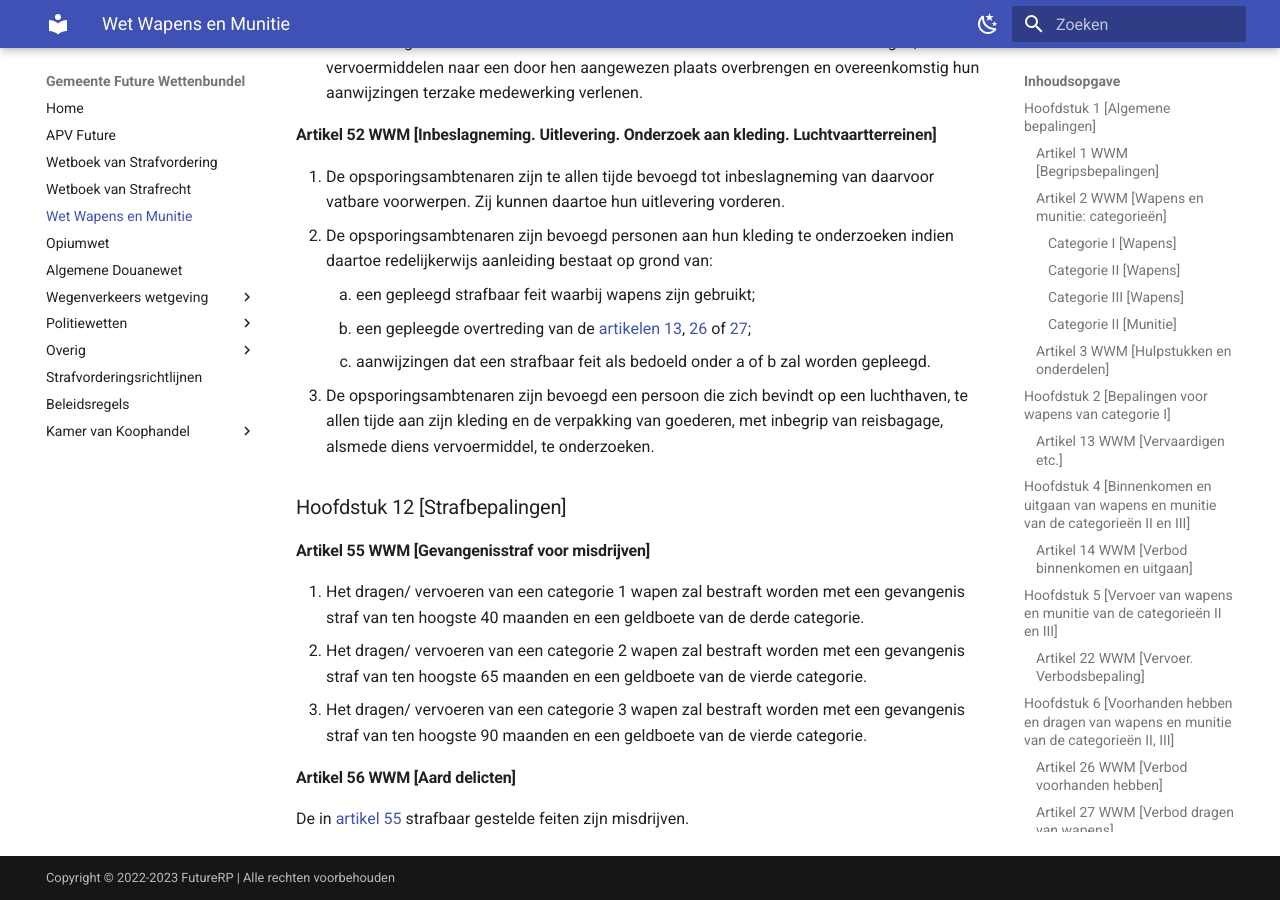
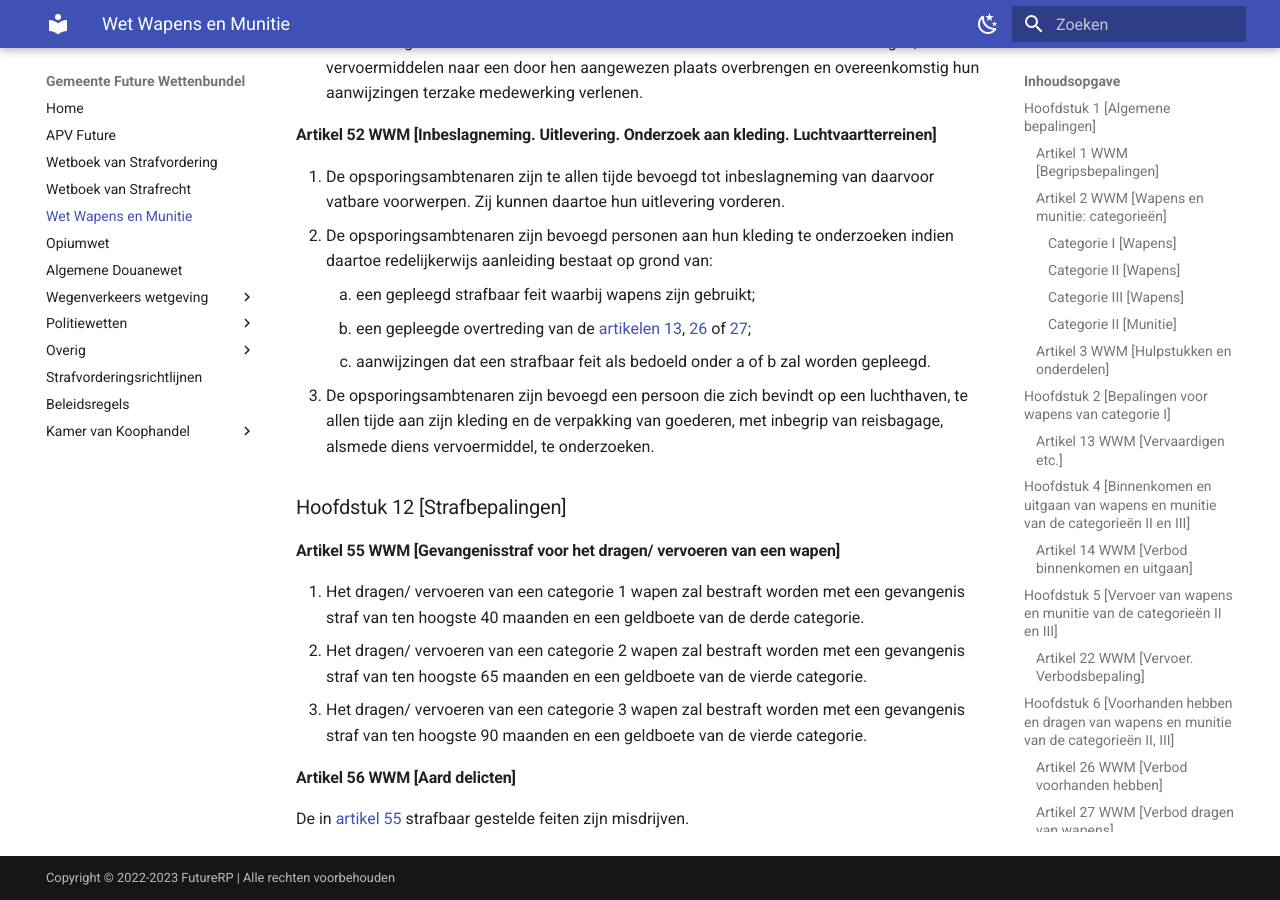
Before and after one commit to EnriqueFernandez20/FutureRP-Wettenbundel, an MkDocs documentation site: the page built from docs/wet-wapens-en-munitie.md, in a window 1280 px wide and 900 px high, scrolled down 3235 px. Built offline with MkDocs 1.6.1 and Material for MkDocs 9.7.7, drawn with Linux system fonts in a browser that asks for light colours.

Commit message:
Update wet-wapens-en-munitie.md

```diff
--- a/docs/wet-wapens-en-munitie.md
+++ b/docs/wet-wapens-en-munitie.md
@@ -111,7 +111,7 @@ De opsporingsambtenaren kunnen te allen tijde op plaatsen waar zij redelijkerwij
 
 ### Hoofdstuk 12 [Strafbepalingen]
 
-#### Artikel 55 WWM [Gevangenisstraf voor misdrijven]
+#### Artikel 55 WWM [Gevangenisstraf voor het dragen/ vervoeren van een wapen]
 1. Het dragen/ vervoeren van een categorie 1 wapen zal bestraft worden met een gevangenis straf van ten hoogste 40 maanden en een geldboete van de derde categorie.
 2. Het dragen/ vervoeren van een categorie 2 wapen zal bestraft worden met een gevangenis straf van ten hoogste 65 maanden en een geldboete van de vierde categorie.
 3. Het dragen/ vervoeren van een categorie 3 wapen zal bestraft worden met een gevangenis straf van ten hoogste 90 maanden en een geldboete van de vierde categorie.
```
